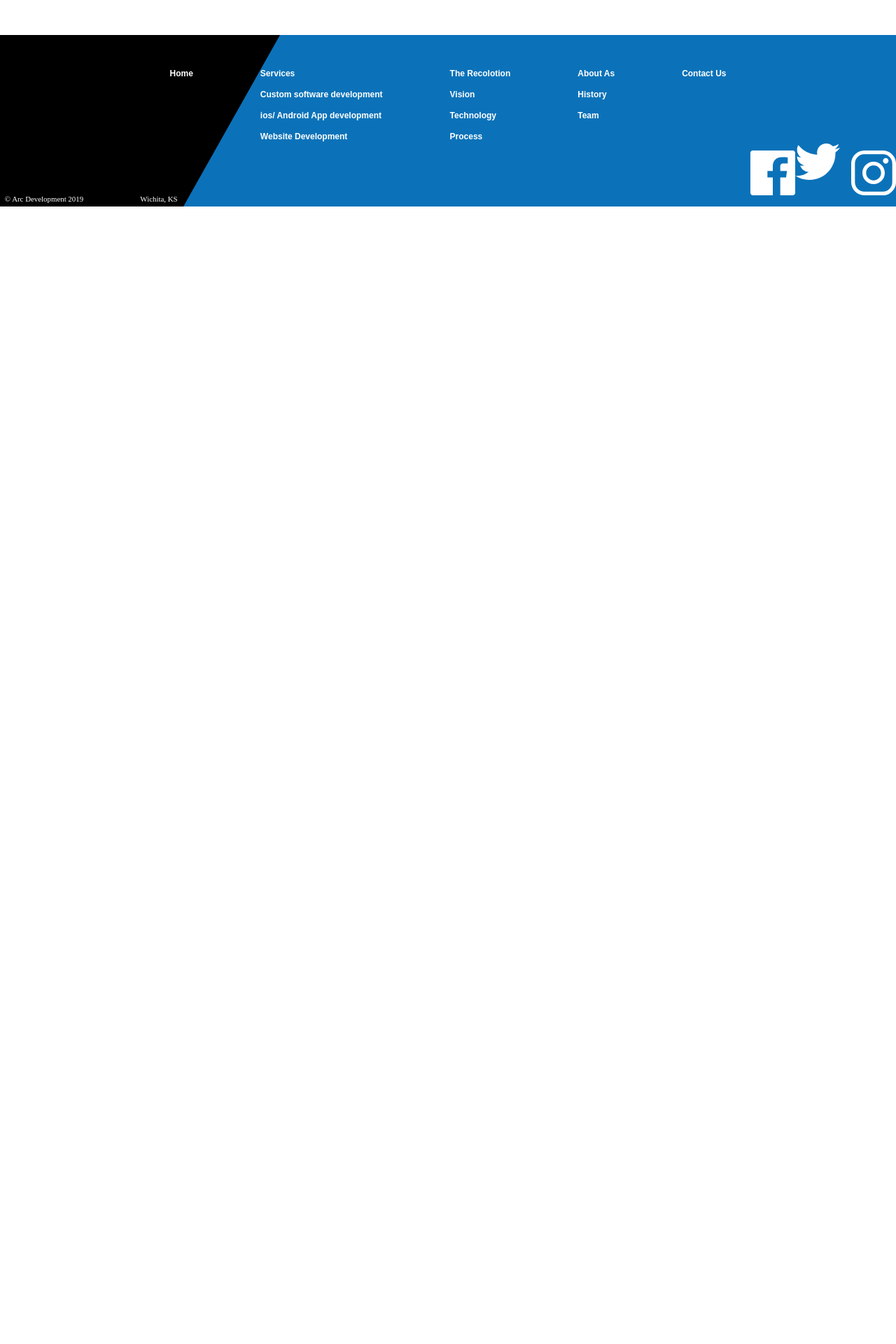
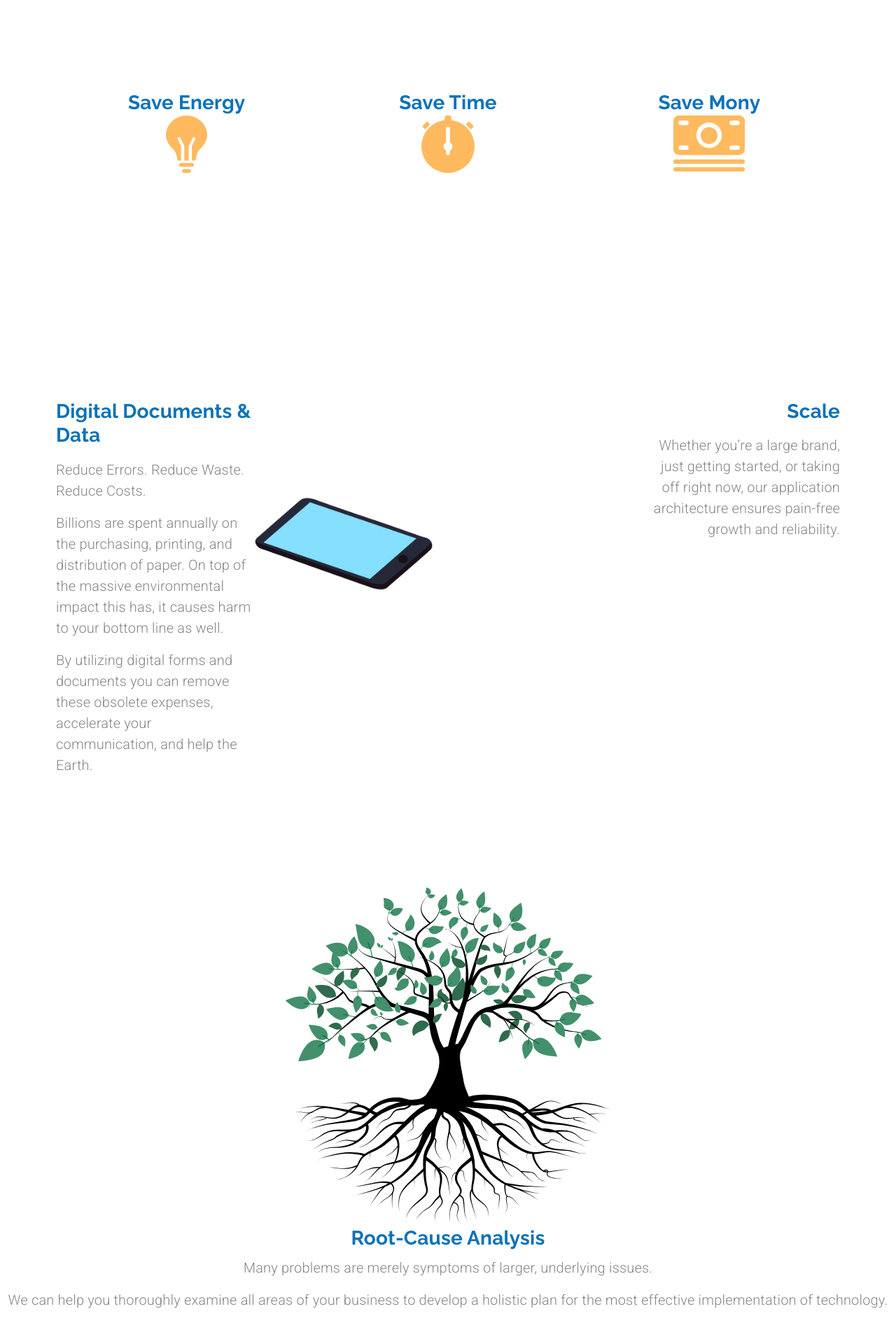
Before and after one commit to atenaaa/material-app, a React (Create React App) app: page /customsoftware in a window 1280 px wide. Shown: the part 720-2640 px from the top of the page at 70% size. Before the commit the page ends 1015 px from the top, so only its background shows below. Built offline with nearby package versions, Linux system fonts and the light colour scheme.

Commit message:
feat:animation in custum software

```diff
--- a/src/CustomSoftware.jsx
+++ b/src/CustomSoftware.jsx
@@ -1,4 +1,4 @@
-// import Lottie from "react-lottie";
+import Lottie from "react-lottie";
 import { makeStyles, useTheme } from "@mui/styles";
 import { Grid } from "@mui/material";
 import { Link } from "react-router-dom";
@@ -6,16 +6,23 @@
 import { Typography } from "@mui/material";
 import useMediaQuery from "@mui/material/useMediaQuery";
 
+import roots from "../src/assets/root.svg"
+
 import backArrow from "../src/assets/backArrow.svg"
 import forwardArrow from "../src/assets/forwardArrow.svg"
-// import lightBlub from "../src/assets/bulb.svg"
+import lightBlub from "../src/assets/bulb.svg"
+import stopWatch from "../src/assets/stopwatch.svg"
+import cash from "../src/assets/cash.svg"
+import documentsAnimation from "../src/animations/documentsAnimation/data"
+import scaleAnimation from "../src/animations/scaleAnimation/data.json"
+import automationAnimation from "../src/animations/automationAnimation/data.json"
+import uxAnimation from "../src/animations/uxAnimation/data"
+
 
 
 const useStyle = makeStyles((theme) => ({
   heading: {
     maxWidth: "40em",
-
-
   },
   arrowContainer: {
     marginTop: "0.5em !important"
@@ -25,11 +32,54 @@
     paddingRight: "5em",
     paddingTop: "2em",
     paddingBottom: "10em"
+  },
+  itemContainer: {
+    maxWidth: "40em"
+  },
+  rowContainer:{
+    maxWidth: "40em"
   }
+
 
 }))
 
 export default function CustomSoftware({ setSelectedIndex }) {
+
+  const documentsOptions = {
+    loop: true,
+    autoplay: false,
+    animationData: documentsAnimation,
+    rendererSettings: {
+      preserveAspectRatio: "xMidYMid slice",
+    },
+  };
+
+  const scaleOptions = {
+    loop: true,
+    autoplay: false,
+    animationData: scaleAnimation ,
+    rendererSettings: {
+      preserveAspectRatio: "xMidYMid slice",
+    },
+  };
+  const automationOptions = {
+    loop: true,
+    autoplay: false,
+    animationData: automationAnimation ,
+    rendererSettings: {
+      preserveAspectRatio: "xMidYMid slice",
+    },
+  };
+  const uxOptions = {
+    loop: true,
+    autoplay: false,
+    animationData: uxAnimation ,
+    rendererSettings: {
+      preserveAspectRatio: "xMidYMid slice",
+    },
+  };
+
+
   const classes = useStyle()
   const theme = useTheme();
   const matchesMD = useMediaQuery(theme.breakpoints.down("sm"));
@@ -54,7 +104,7 @@
             style={{ backgroundColor: "transparent" }}
             component={Link}
             to="/services"
-            onClick={() =>  setSelectedIndex(0)}
+            onClick={() => setSelectedIndex(0)}
           >
             <img src={backArrow} alt="Back to Services Page" />
           </IconButton>
@@ -111,7 +161,7 @@
             style={{ backgroundColor: "transparent" }}
             component={Link}
             to="/mobileapps"
-            onClick={() =>  setSelectedIndex(2)}
+            onClick={() => setSelectedIndex(2)}
           >
             <img
               src={forwardArrow}
@@ -119,7 +169,188 @@
             />
           </IconButton>
         </Grid>
+        {/* img grid */}
+        <Grid item container direction="row" justifyContent="center" style={{ marginTop: "15em", marginBottom: "20em" }}>
 
+          <Grid item container direction="column" md style={{ maxWidth: "40em", textAlign: "center" }}>
+            <Grid item >
+              <Typography variant="h4">
+                Save Energy
+              </Typography>
+              <Grid item >
+                <img src={lightBlub} alt="lightBlub" />
+              </Grid>
+            </Grid>
+          </Grid>
+          {/* 2 */}
+          <Grid item container direction="column" md style={{ maxWidth: "40em", textAlign: "center" }}>
+            <Grid item >
+              <Typography variant="h4">
+                Save Time
+              </Typography>
+              <Grid item >
+                <img src={stopWatch} alt="stopWatch" />
+              </Grid>
+            </Grid>
+          </Grid>
+          {/* 3 */}
+          <Grid item container direction="column" md style={{ maxWidth: "40em", textAlign: "center" }}>
+            <Grid item >
+              <Typography variant="h4">
+                Save Mony
+              </Typography>
+              <Grid item >
+                <img src={cash} alt="cash" />
+              </Grid>
+            </Grid>
+          </Grid>
+
+        </Grid>
+        <Grid item container direction="row" justifyContent="space-between">
+          <Grid item container className={classes.itemContainer} md>
+            <Grid item container direction="column" md>
+              <Grid item>
+                <Typography variant="h4" paragraph>
+                  Digital Documents & Data
+                </Typography>
+              </Grid>
+              <Grid item >
+                <Typography variant="body1" paragraph>
+                  Reduce Errors. Reduce Waste. Reduce Costs.
+                </Typography>
+              </Grid>
+              <Grid item >
+                <Typography variant="body1" paragraph>
+                  Billions are spent annually on the purchasing, printing, and
+                  distribution of paper. On top of the massive environmental
+                  impact this has, it causes harm to your bottom line as well.
+                </Typography>
+              </Grid>
+              <Grid item >
+                <Typography variant="body1">
+                  By utilizing digital forms and documents you can remove these
+                  obsolete expenses, accelerate your communication, and help the
+                  Earth.
+                </Typography>
+              </Grid>
+            </Grid>
+            <Grid item md>
+              <Lottie options={documentsOptions} isStopped   style={{ maxHeight: 275, maxWidth: 275, minHeight: 250 }}/>
+            </Grid>
+          </Grid>
+          <Grid item container className={classes.itemContainer} md>
+          <Grid item md>
+              <Lottie options={scaleOptions }
+               isStopped={true}
+               style={{ maxHeight: 260, maxWidth: 280 }}/>
+            </Grid>
+            <Grid item container direction="column" md>
+              <Grid item>
+                <Typography variant="h4" paragraph   align="right" >
+                Scale
+                </Typography>
+              </Grid>
+              <Typography
+                variant="body1"
+                paragraph align="right" >
+                Whether you’re a large brand, just getting started, or taking
+                off right now, our application architecture ensures pain-free
+                growth and reliability.
+              </Typography>
+
+            </Grid>
+
+          </Grid>
+        </Grid>
+
+      </Grid>
+      <Grid
+        item
+        container
+        direction="row"
+        style={{  marginBottom: "10em" }}
+        className={classes.rowContainer}
+      >
+        <Grid item container direction="column" alignItems="center">
+          <Grid item>
+            <img
+              src={roots}
+              alt="tree with roots extending out"
+ style={{height:"30em",width:"30em"}}
+            />
+          </Grid>
+          <Grid item className={classes.itemContainer}>
+            <Typography variant="h4" align="center" gutterBottom>
+              Root-Cause Analysis
+            </Typography>
+            <Typography variant="body1" align="center" paragraph>
+              Many problems are merely symptoms of larger, underlying issues.
+            </Typography>
+            <Typography variant="body1" align="center" paragraph>
+              We can help you thoroughly examine all areas of your business to
+              develop a holistic plan for the most effective implementation of
+              technology.
+            </Typography>
+          </Grid>
+        </Grid>
+        </Grid>
+        <Grid item container direction="row" justifyContent="space-between"    style={{ marginBottom: "20em" }}>
+          <Grid item container className={classes.itemContainer} md>
+          <Grid item container direction="column" md>
+            <Grid item>
+              <Typography variant="h4" >
+                Automation
+              </Typography>
+            </Grid>
+            <Grid item>
+              <Typography
+                variant="body1"
+                paragraph
+
+              >
+                Why waste time when you don’t have to?
+              </Typography>
+              <Typography
+                variant="body1"
+                paragraph
+
+              >
+                We can help you identify processes with time or event based
+                actions which can now easily be automated.
+              </Typography>
+              <Typography
+                variant="body1"
+                paragraph
+
+              >
+                Increasing efficiency increases profits, leaving you more time
+                to focus on your business, not busywork.
+              </Typography>
+            </Grid>
+          </Grid>
+          <Grid item md>
+            <Lottie
+              options={automationOptions}
+              isStopped={true}
+              style={{ maxHeight: 290, maxWidth: 280 }}
+            />
+          </Grid>
+        </Grid>
+        </Grid>
+        <Grid
+          item
+          container
+          className={classes.itemContainer}
+
+          md
+        >
+          <Grid item md>
+            <Lottie
+              options={uxOptions}
+              isStopped={true}
+              style={{ maxHeight: 310, maxWidth: 155 }}
+            />
+          </Grid>
     </Grid>
     </Grid>
 
```
Lines whose indentation alone changed are shown as unchanged.
